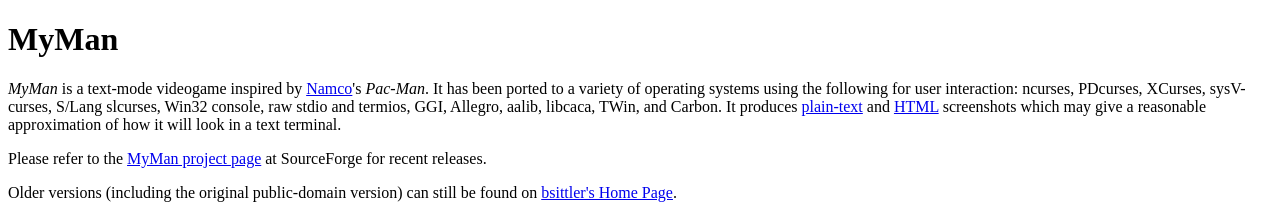
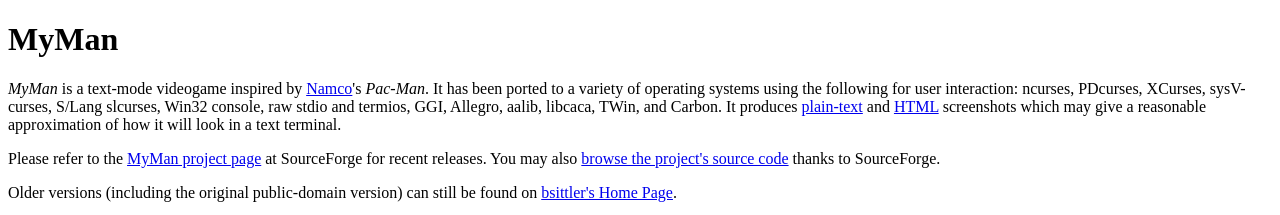
Before and after one commit to kragen/myman, a plain HTML site: page website/htdocs/index.html in a window 1280 px wide. Shown: the top 215 px of the page. Drawn offline with Linux system fonts and the light colour scheme.

Commit message:
added a CVS link

```diff
--- a/website/htdocs/index.html
+++ b/website/htdocs/index.html
@@ -24,7 +24,9 @@ it will look in a text terminal.</p>
 
 <p>Please refer to the <a
 href="http://sourceforge.net/projects/myman/">MyMan project page</a>
-at SourceForge for recent releases.</p>
+at SourceForge for recent releases. You may also <a
+href="http://myman.cvs.sourceforge.net/myman/myman/">browse the
+project's source code</a> thanks to SourceForge.</p>
 
 <p>Older versions (including the original public-domain version) can
 still be found on <a
```
